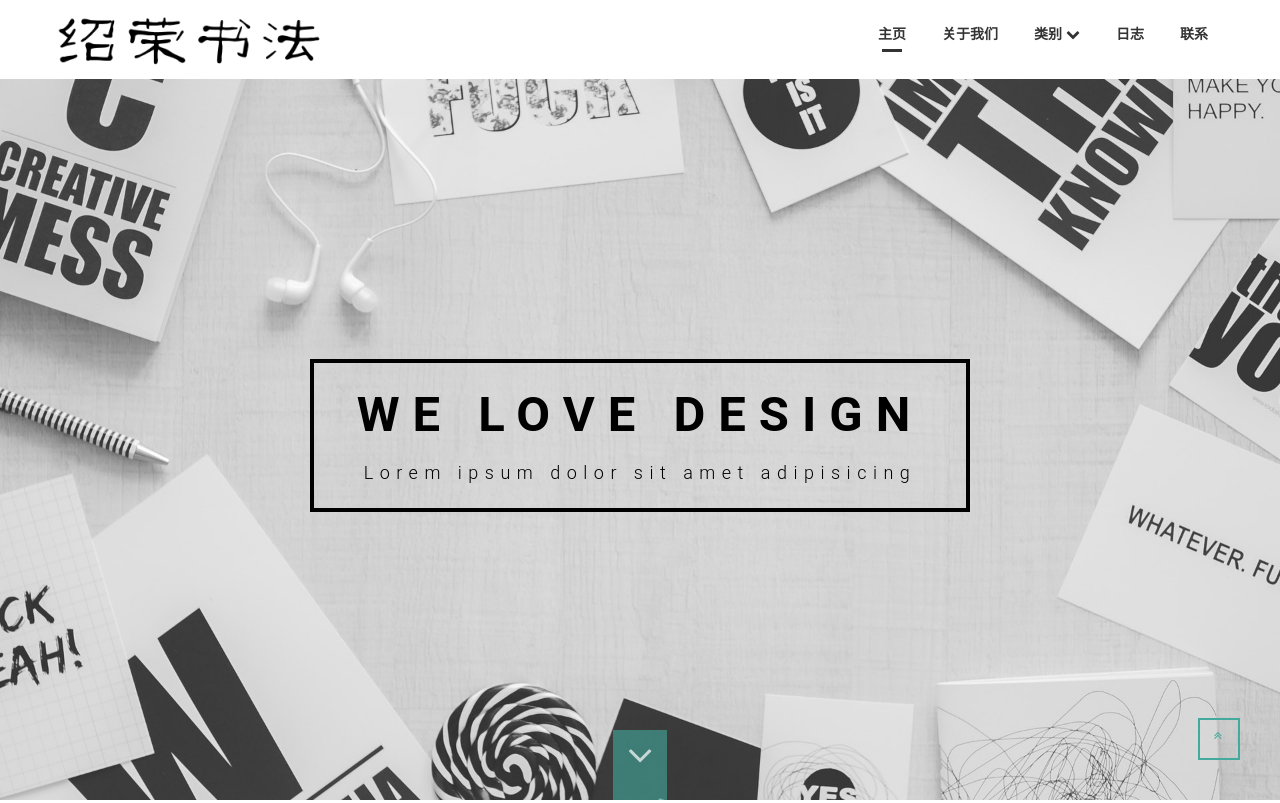
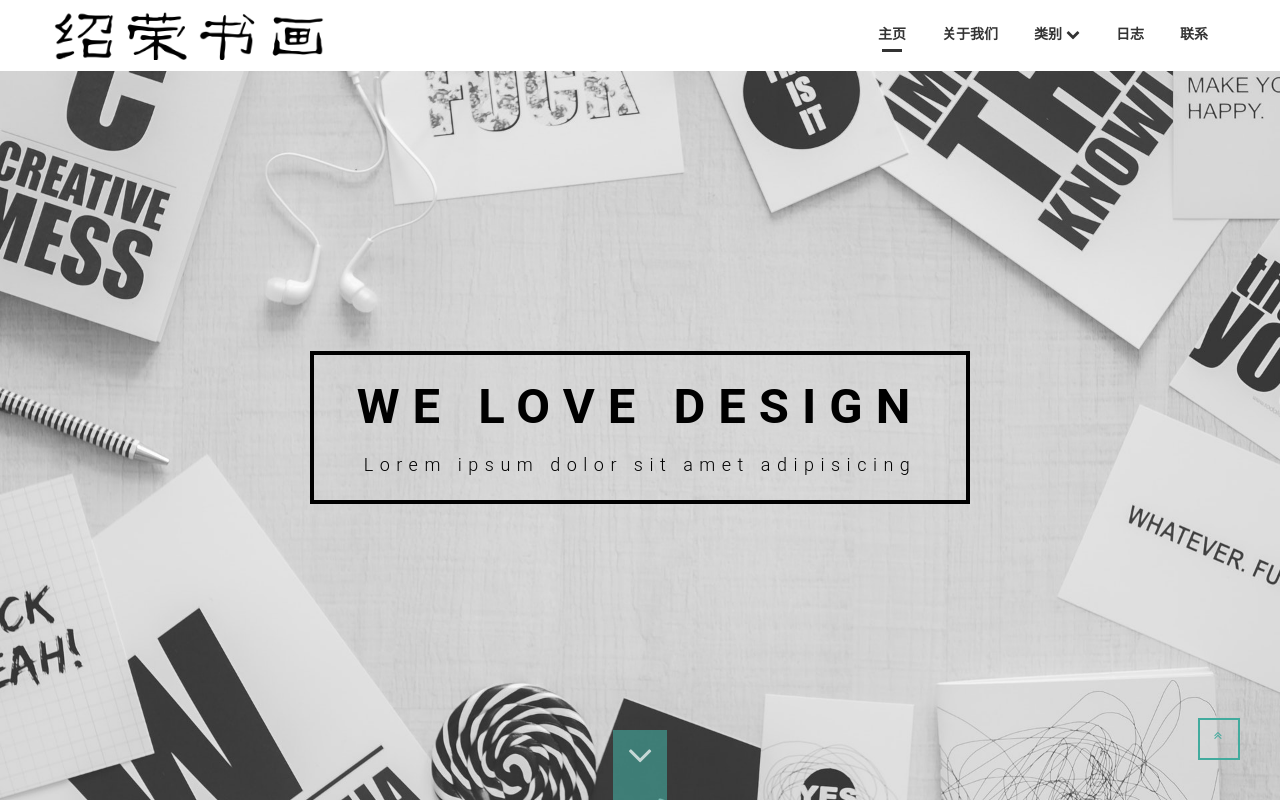
Before and after one commit to shaorongshufa/shaorongshufa.github.io, a plain HTML site: page index.html in a window 1280 px wide. Shown: the top 803 px of the page. Drawn offline with Linux system fonts and the light colour scheme.

Commit message:
Update the title and logo

```diff
--- a/index.html
+++ b/index.html
@@ -7,7 +7,7 @@
     <meta name="description" content="绍荣书法的主页">
     <meta name="author" content="吴绍荣">
 
-    <title>绍荣书法</title>
+    <title>绍荣书画</title>
 
     <!-- Favicon -->
 	<link rel="shortcut icon" href="images/shao.png">
@@ -50,7 +50,7 @@
 					  <button type="button" class="btn btn-navbar navbar-toggle" data-toggle="collapse" data-target=".navbar-ex1-collapse"><i class="fa fa-bars"></i></button>
 						<a class="navbar-brand" href="#">
 							<!-- 绍荣书法 -->
-							<img src="images/shaorongshufa_logo.png" width="280px"/>
+							<img src="images/shaorongshuhua.png" width="280px"/>
 						</a>
 					</div>
 					<div class="collapse navbar-collapse navbar-ex1-collapse">
```
Also changed, not shown: images/shaorongshuhua.png (added).
